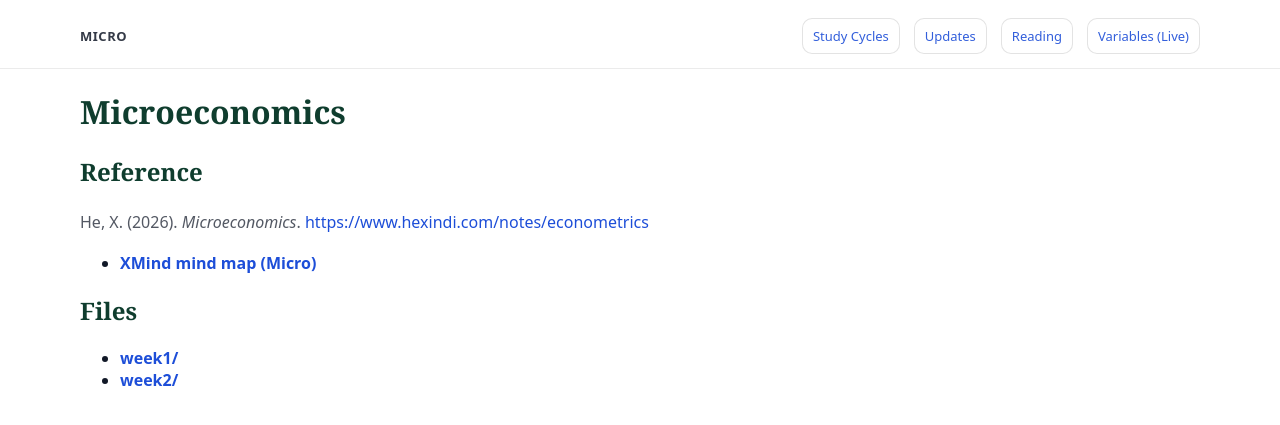
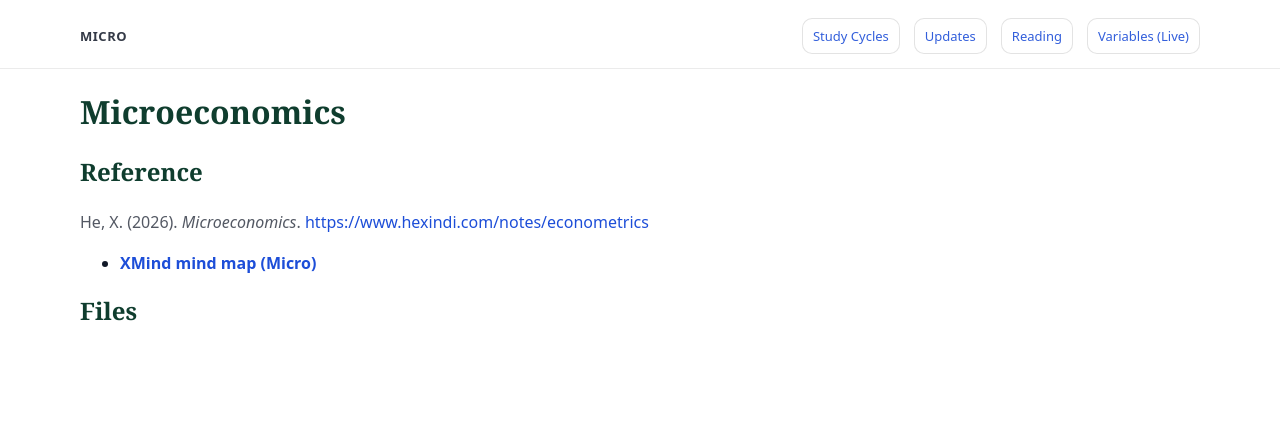
Before and after one commit to yaxinzn/study-archive, a Jekyll site: the page built from materials/micro/index.md, in a window 1280 px wide. Shown: the top 425 px of the page. Built offline with Jekyll 4.4.1, drawn with Linux system fonts in a browser that asks for light colours.

Commit message:
Remove from files list
Removed week1 and week2 directories from the files list.

```diff
--- a/materials/micro/index.md
+++ b/materials/micro/index.md
@@ -16,6 +16,4 @@ He, X. (2026). *Microeconomics*. [https://www.hexindi.com/notes/econometrics](ht
 
 ## Files
 <!-- AUTO-LIST-START -->
-- **[week1/](week1/)**
-- **[week2/](week2/)**
 <!-- AUTO-LIST-END -->
```
